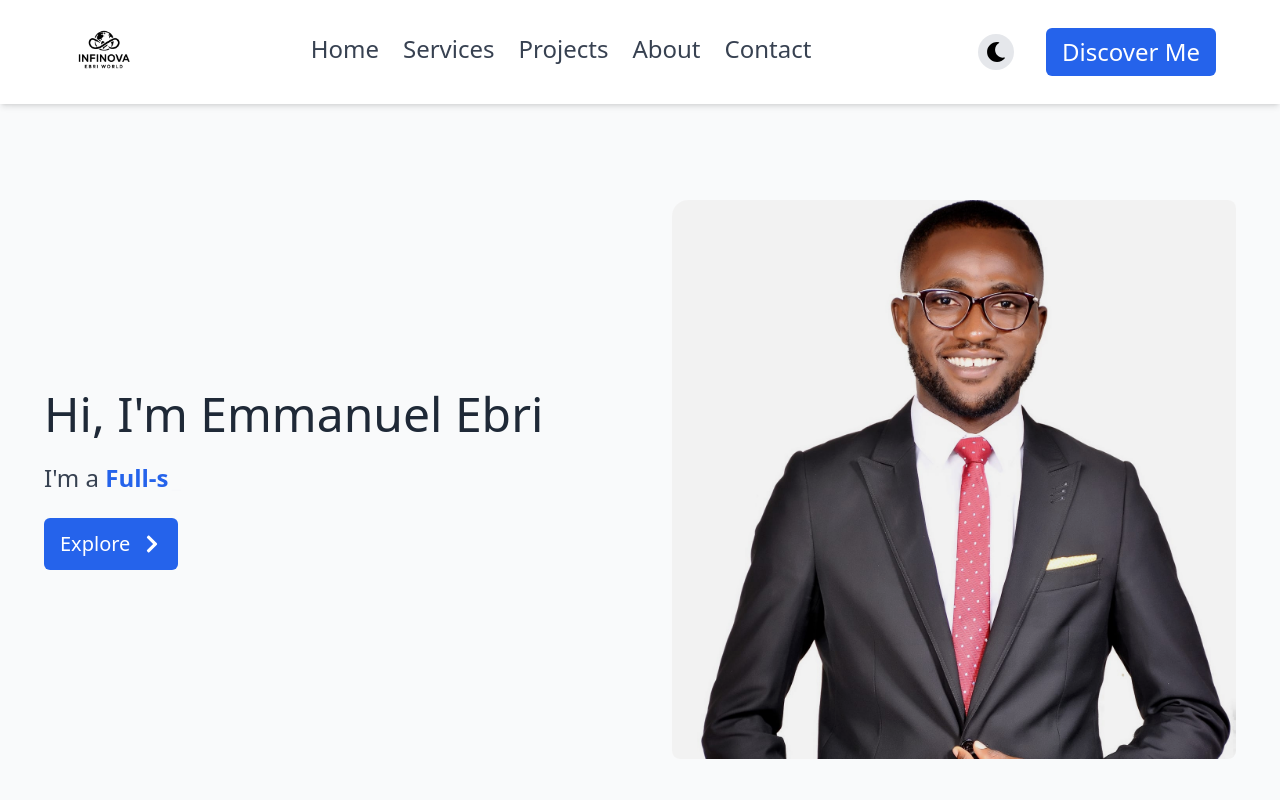
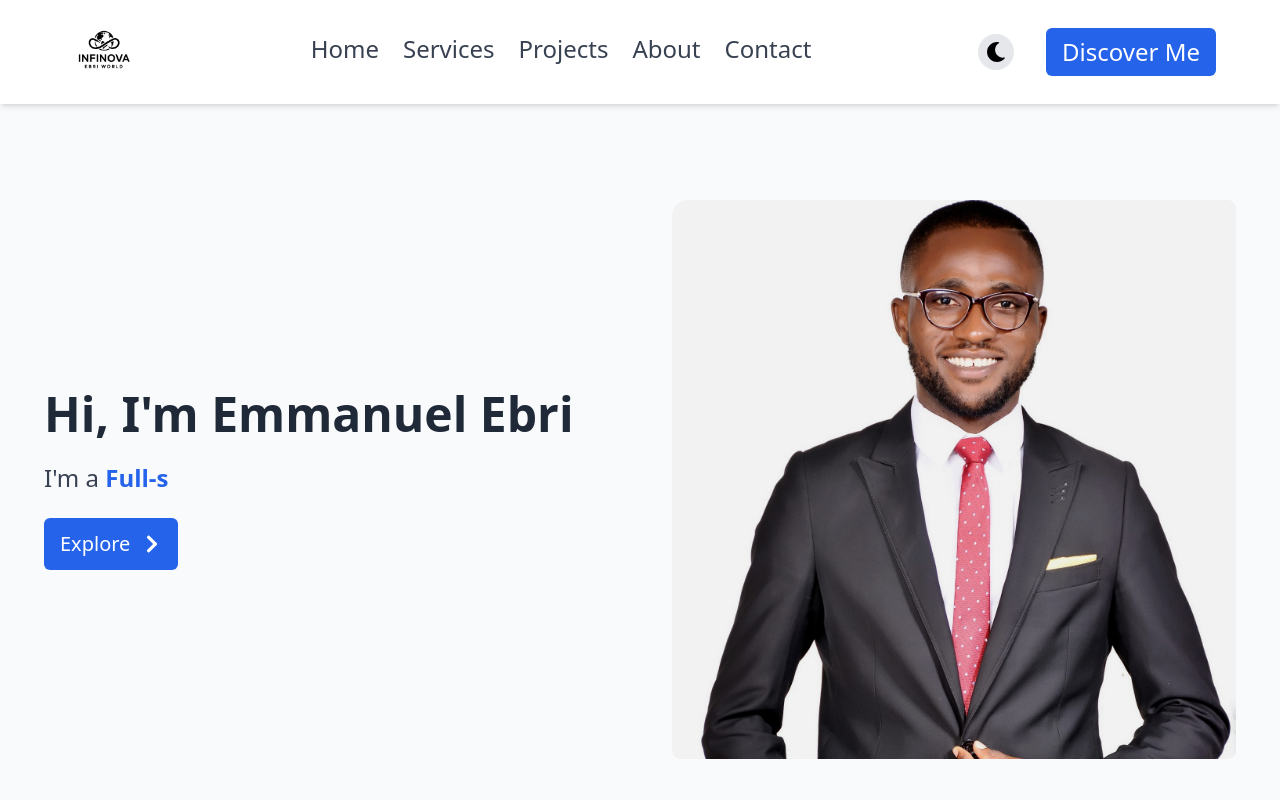
Before and after one commit to emmybest19/portfolio, a React (Vite) app: page / in a window 1280 px wide. Shown: the top 800 px of the page. Built offline with nearby package versions, Linux system fonts and the light colour scheme.

Commit message:
Upate on the hero component

```diff
--- a/src/components/Hero.jsx
+++ b/src/components/Hero.jsx
@@ -21,7 +21,7 @@ const Hero = () => {
         data-aos-delay="1000"
         data-aos-easing="ease-in-out"
         className="flex-1 max-w-2xl">
-          <h1 className="text-3xl sm:text-4xl  md:text-5xl  text-gray-800 mb-6 dark:text-white/80">
+          <h1 className="text-2xl sm:text-4xl font-bold  md:text-5xl  text-gray-800 mb-6 dark:text-white/80">
             Hi, I'm Emmanuel Ebri
           </h1>
           <p className="text-lg sm:text-xl md:text-2xl text-gray-700 mb-6 dark:text-white/80">
```
